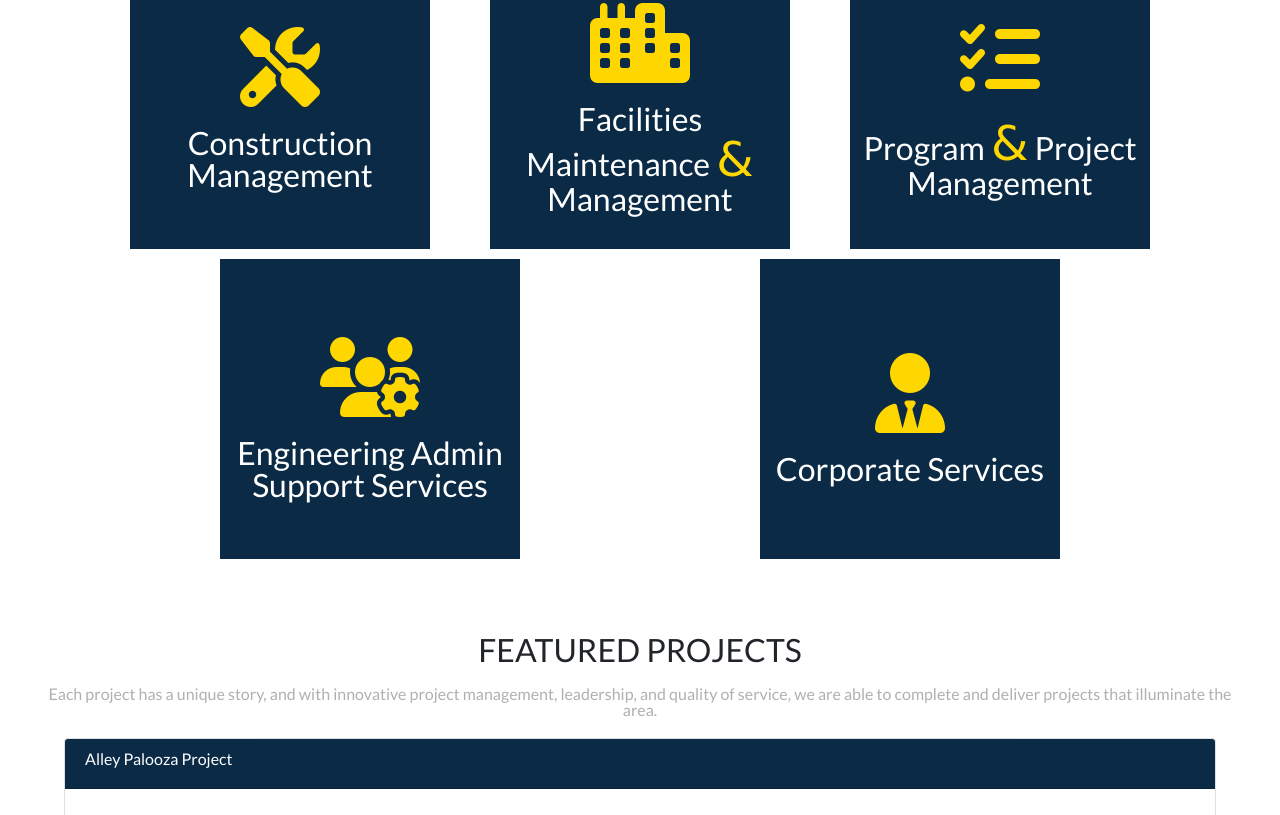
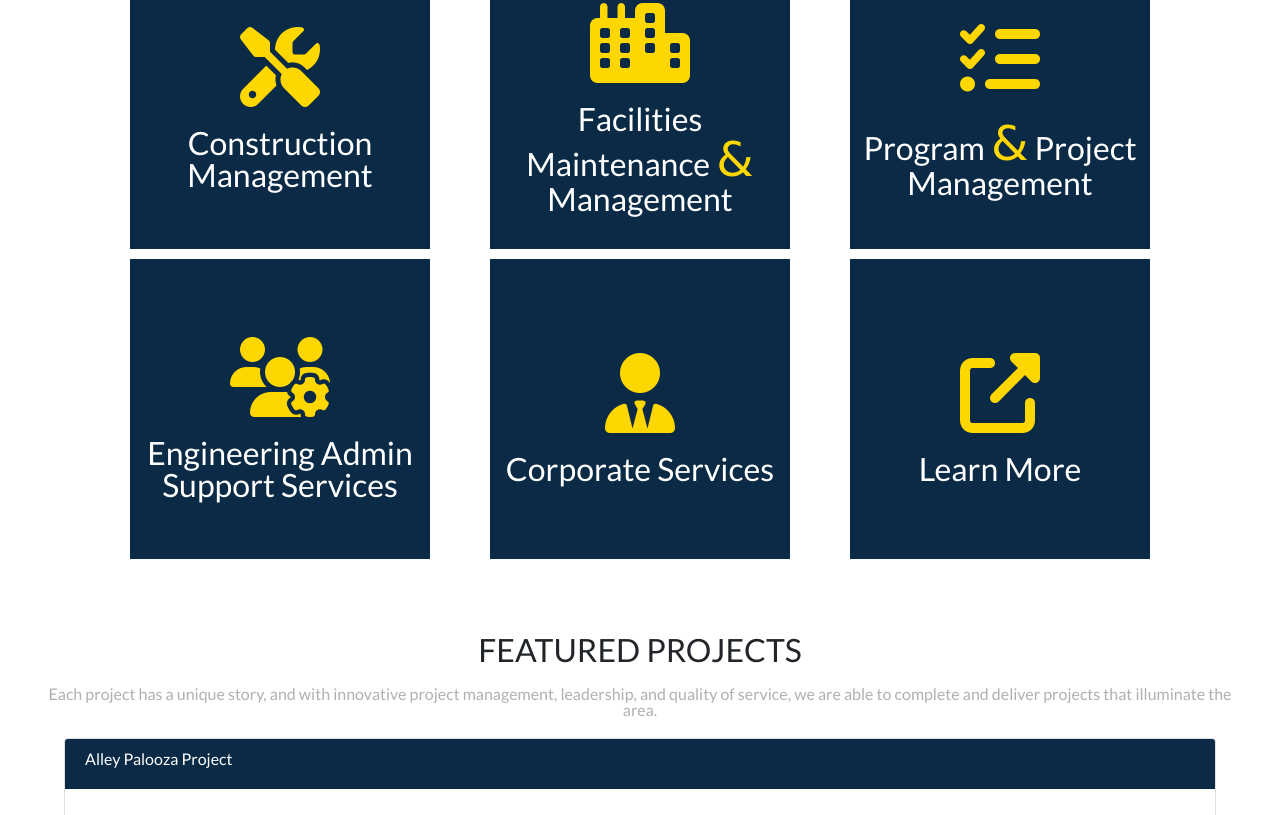
Before and after one commit to TraiLynne/JDOS, a website built with Parcel: page index.html in a window 1280 px wide. Shown: the part 885-1700 px from the top of the page. Built offline with nearby package versions, Linux system fonts and the light colour scheme; a web font is replaced by a local one.

Commit message:
Added learn more link to services

```diff
--- a/index.html
+++ b/index.html
@@ -140,6 +140,15 @@
 
                     <i class="fas fa-user-tie"></i>
                     <h5>Corporate Services</h5>
+                </div>
+
+                <div>
+                    <!-- <img src='./img/services/corp-default.png' class='img-fluid' /> -->
+                    <a href='./services/'>
+                        <i class="fas fa-external-link-alt"></i>
+                        <h5>Learn More</h5>
+                    </a>
+
                 </div>
                 <!-- <div class="card bg-dark text-white">
                     <img src="./img/services/ConstructionManagement.jpg" class="card-img" alt="...">
--- a/less/home.less
+++ b/less/home.less
@@ -117,6 +117,16 @@
                         // color: white;
                         align-self: center;
                         font-size: 2em;
+                    }
+
+                    a {
+                        color: white;
+                        text-decoration: none;
+
+                        &:hover {
+                            color: black;
+                            text-decoration: none;
+                        }
                     }
                 }
 
```
Also changed, not shown: css/index.css.
